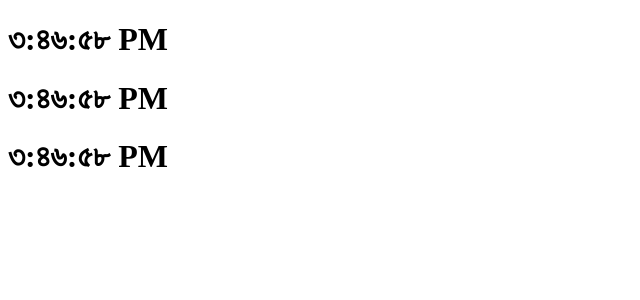
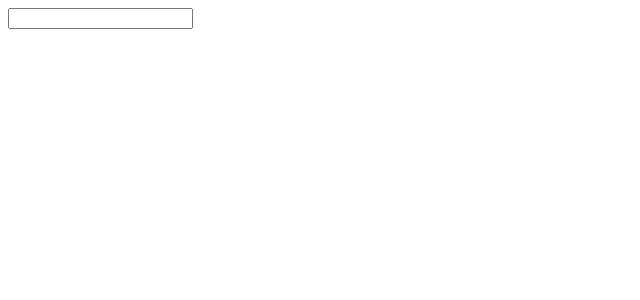
Before and after one commit to SOUROVSARKERTEC12/React, a React (Create React App) app: page / in a window 1280 px wide. Shown: the top 300 px of the page, without its empty margins (0-640 px from the left). Built offline with nearby package versions, Linux system fonts and the light colour scheme.

Commit message:
Basic Form

```diff
--- a/src/App.js
+++ b/src/App.js
@@ -1,10 +1,11 @@
 import ClockList from './components/ClockList';
 import React from 'react';
+import Form from './components/Form';
 
 function App() {
-    const quantities = [1, 2, 3];
+
     return <div>
-        <ClockList quantities={quantities} />
+        <Form />
     </div>;
 }
 
--- /dev/null
+++ b/src/components/Form.js
@@ -0,0 +1,13 @@
+import React from 'react';
+
+export default class Form extends React.Component {
+    render(){
+        return(
+            <div>
+                <form>
+                    <input type="text"/>
+                </form>
+            </div>
+        )
+    }
+}
```
